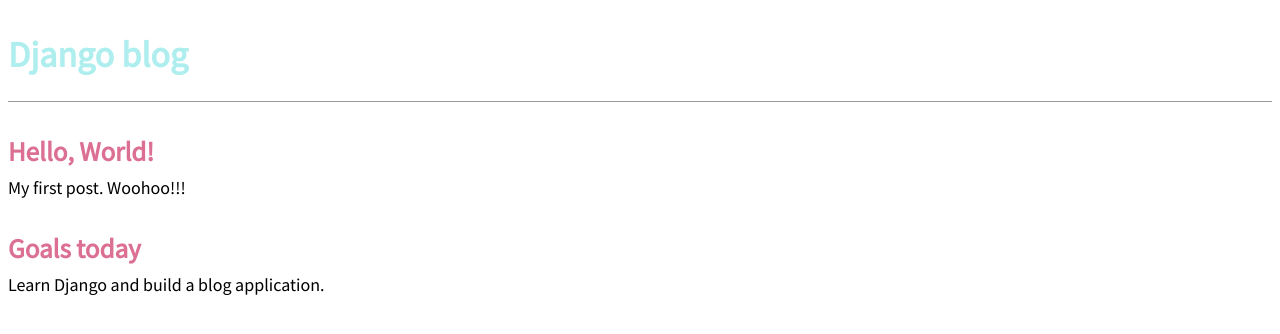
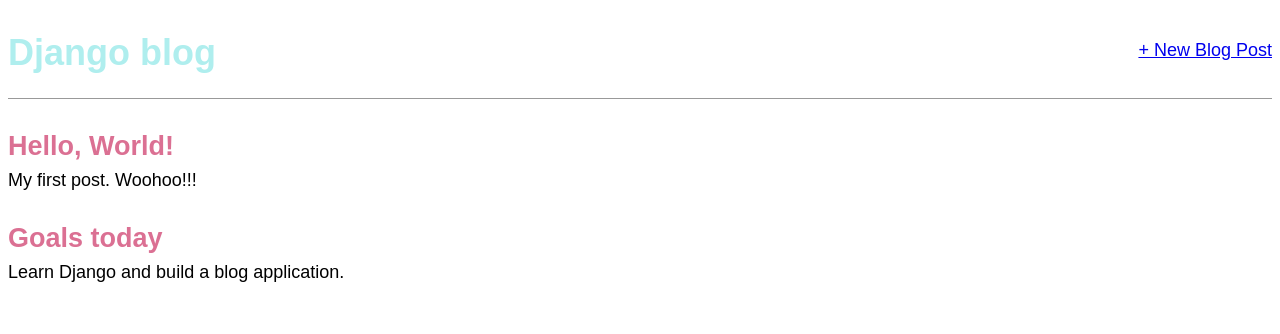
Before and after one commit to Vasilena1/blog, a Django app: page / in a window 1280 px wide. Shown: the top 334 px of the page. Run offline with Django 4.2, Linux system fonts and the light colour scheme; data comes from the database, SQL or seed files in the repository; some web fonts are replaced.

Commit message:
modified templates

```diff
--- a/templates/base.html
+++ b/templates/base.html
@@ -1,18 +1,23 @@
-<!-- templates/base.html -->
 {% load static %}
 <html>
 
 <head>
     <title>Django blog</title>
-    <link href="https://fonts.googleapis.com/css?family=Source+Sans+Pro:400" rel="stylesheet">
+    <link href="https://fonts.googleapis.com/css?family=\
+Source+Sans+Pro:400" rel="stylesheet">
     <link href="{% static 'css/base.css' %}" rel="stylesheet">
 </head>
 
 <body>
-    <header>
-        <h1><a href="{% url 'home' %}">Django blog</a></h1>
-    </header>
     <div>
+        <header>
+            <div class="nav-left">
+                <h1><a href="{% url 'home' %}">Django blog</a></h1>
+            </div>
+            <div class="nav-right">
+                <a href="{% url 'post_new' %}">+ New Blog Post</a>
+            </div>
+        </header>
         {% block content %}
         {% endblock content %}
     </div>
```
